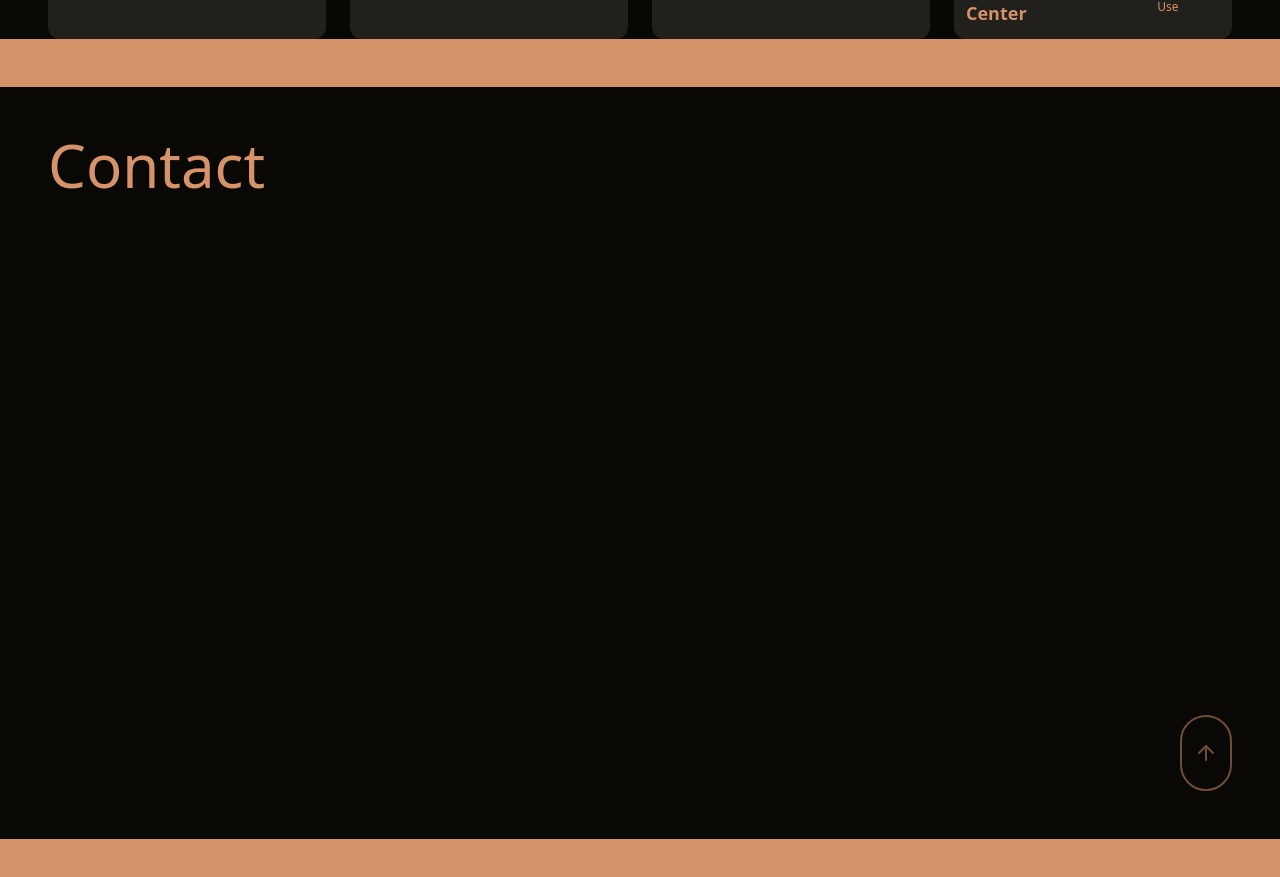
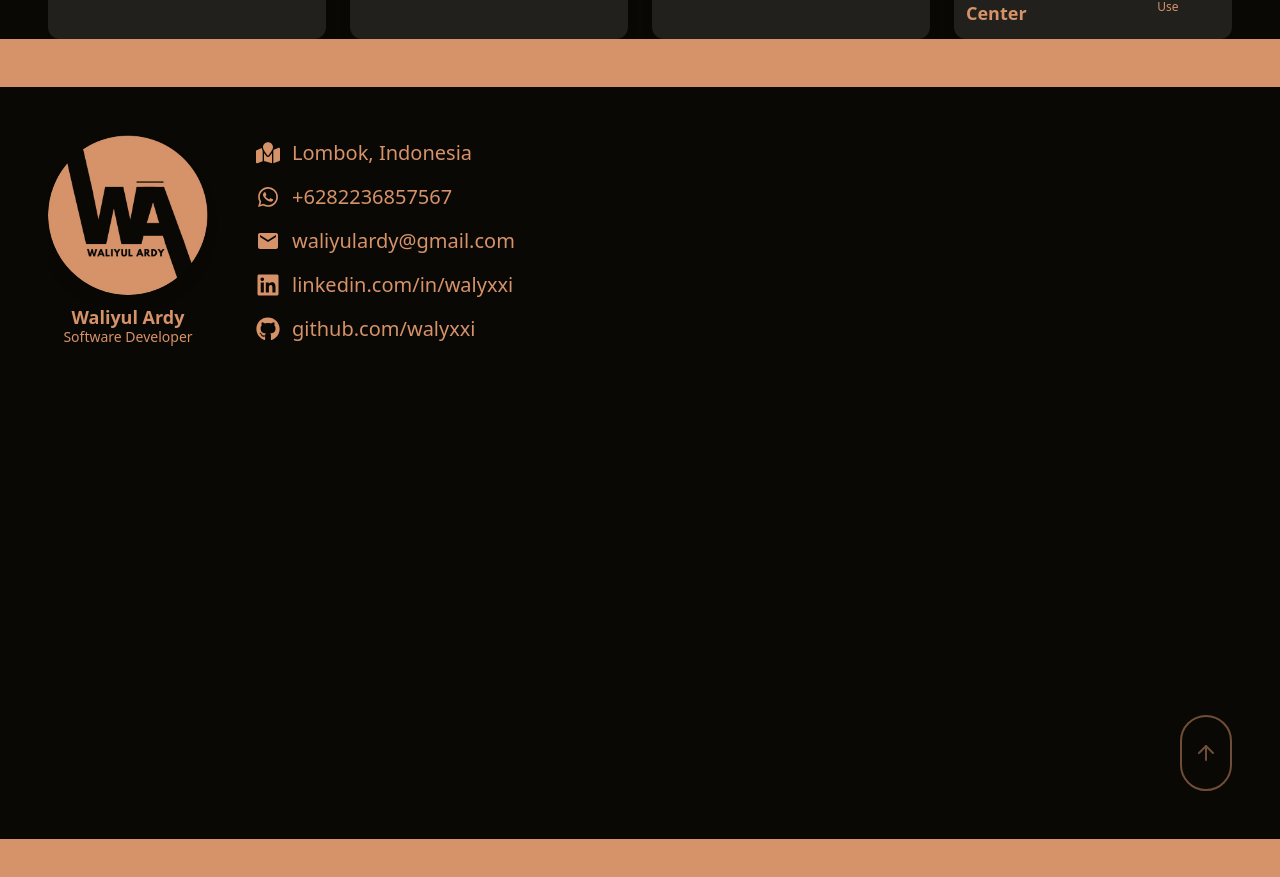
Before and after one commit to walyxxi/portfolio, a React (Vite) app: page / in a window 1280 px wide. Shown: the part 2313-3190 px from the top of the page. Built offline with nearby package versions, Linux system fonts and the light colour scheme.

Commit message:
feat: section contact

```diff
--- a/src/components/Contact.tsx
+++ b/src/components/Contact.tsx
@@ -1,7 +1,15 @@
 import { motion } from "framer-motion";
 import { ArrowUp } from "lucide-react";
+import { FaGithub, FaLinkedin } from "react-icons/fa";
+import { FaMapLocation } from "react-icons/fa6";
+import { MdEmail, MdWhatsapp } from "react-icons/md";
 
 const Contact = () => {
+  const NAME: string = "Waliyul Ardy";
+  const USERNAME: string = "walyxxi";
+  const WA_NUMBER: string = "6282236857567";
+  const EMAIL: string = "waliyulardy@gmail.com";
+
   return (
     <div
       id="contact"
@@ -14,8 +22,66 @@ const Contact = () => {
         transition={{ duration: 1.5 }}
         className="h-full w-full flex flex-col gap-6 md:gap-10 p-6 md:p-12"
       >
-        <h2 className="text-4xl md:text-6xl">Contact</h2>
-        <div className="h-full overflow-y-auto flex flex-col gap-6 md:gap-10 scroll"></div>
+        <div className="overflow-y-auto flex items-center flex-wrap gap-6 md:gap-12 scroll">
+          <div className="flex w-full md:w-auto flex-col items-center justify-center text-lg">
+            <img
+              src="/images/logo.png"
+              alt="Logo"
+              className="w-40 h-40 rounded-full shadow-lg"
+            />
+            <span className="mt-2 font-bold">{NAME}</span>
+            <span className="-mt-1 text-sm font-extralight">
+              Software Developer
+            </span>
+          </div>
+          <div className="flex flex-col gap-4">
+            <a
+              href={`https://maps.app.goo.gl/q8aNwfHoVbwQYCzSA`}
+              className="flex flex-row gap-3 items-center text-xl"
+              target="_blank"
+              rel="noopener noreferrer"
+            >
+              <FaMapLocation className="w-6 h-6" />
+              <span>Lombok, Indonesia</span>
+            </a>
+            <a
+              href={`https://wa.me/${WA_NUMBER}`}
+              className="flex flex-row gap-3 items-center text-xl"
+              target="_blank"
+              rel="noopener noreferrer"
+            >
+              <MdWhatsapp className="w-6 h-6" />
+              <span>+{WA_NUMBER}</span>
+            </a>
+            <a
+              href={`mailto:${EMAIL}`}
+              className="flex flex-row gap-3 items-center text-xl"
+              target="_blank"
+              rel="noopener noreferrer"
+            >
+              <MdEmail className="w-6 h-6" />
+              <span>{EMAIL}</span>
+            </a>
+            <a
+              href={`https://linkedin.com/in/${USERNAME}`}
+              className="flex flex-row gap-3 items-center text-xl"
+              target="_blank"
+              rel="noopener noreferrer"
+            >
+              <FaLinkedin className="w-6 h-6" />
+              <span>linkedin.com/in/{USERNAME}</span>
+            </a>
+            <a
+              href={`https://github.com/${USERNAME}`}
+              className="flex flex-row gap-3 items-center text-xl"
+              target="_blank"
+              rel="noopener noreferrer"
+            >
+              <FaGithub className="w-6 h-6" />
+              <span>github.com/{USERNAME}</span>
+            </a>
+          </div>
+        </div>
       </motion.div>
       <div className="absolute bottom-0 w-full flex flex-col">
         <motion.div
```
